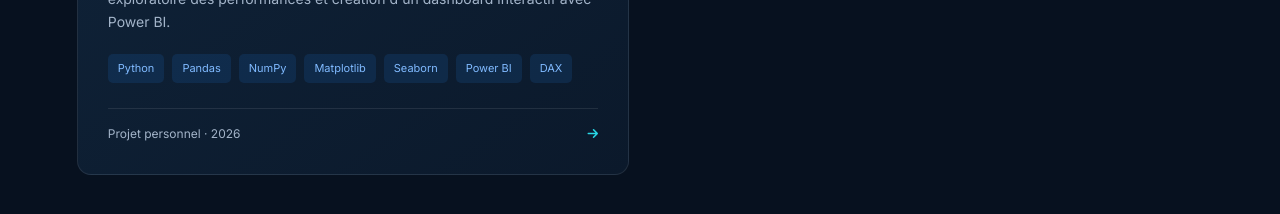
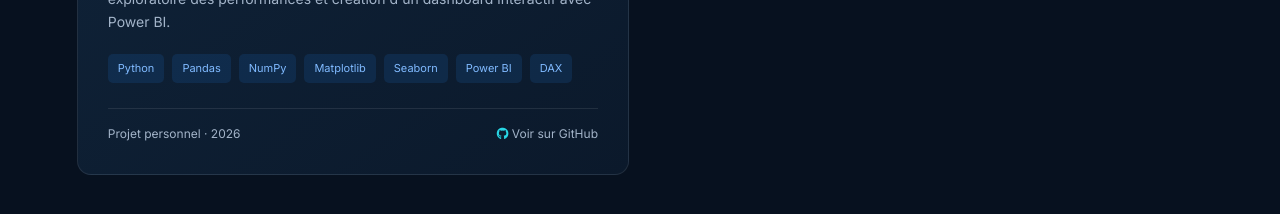
Before and after one commit to fgargabou/portfolio-fedi, a plain HTML site: page index.html in a window 1280 px wide. Shown: the part 2600-2814 px from the top of the page. Drawn offline with Linux system fonts and the light colour scheme.

Commit message:
Update index.html

```diff
--- a/index.html
+++ b/index.html
@@ -346,11 +346,15 @@
 
     <div class="project-footer">
         <span>Projet personnel · 2026</span>
-        <i class="fa-solid fa-arrow-right"></i>
+        <a href="https://github.com/fgargabou/football-analytics"
+           target="_blank"
+           rel="noopener noreferrer"
+           aria-label="Voir le code source California Housing sur GitHub">
+            <i class="fa-brands fa-github"></i>
+            Voir sur GitHub
+        </a>
     </div>
-
 </article>
-
 
 </div>
         </section>
```
